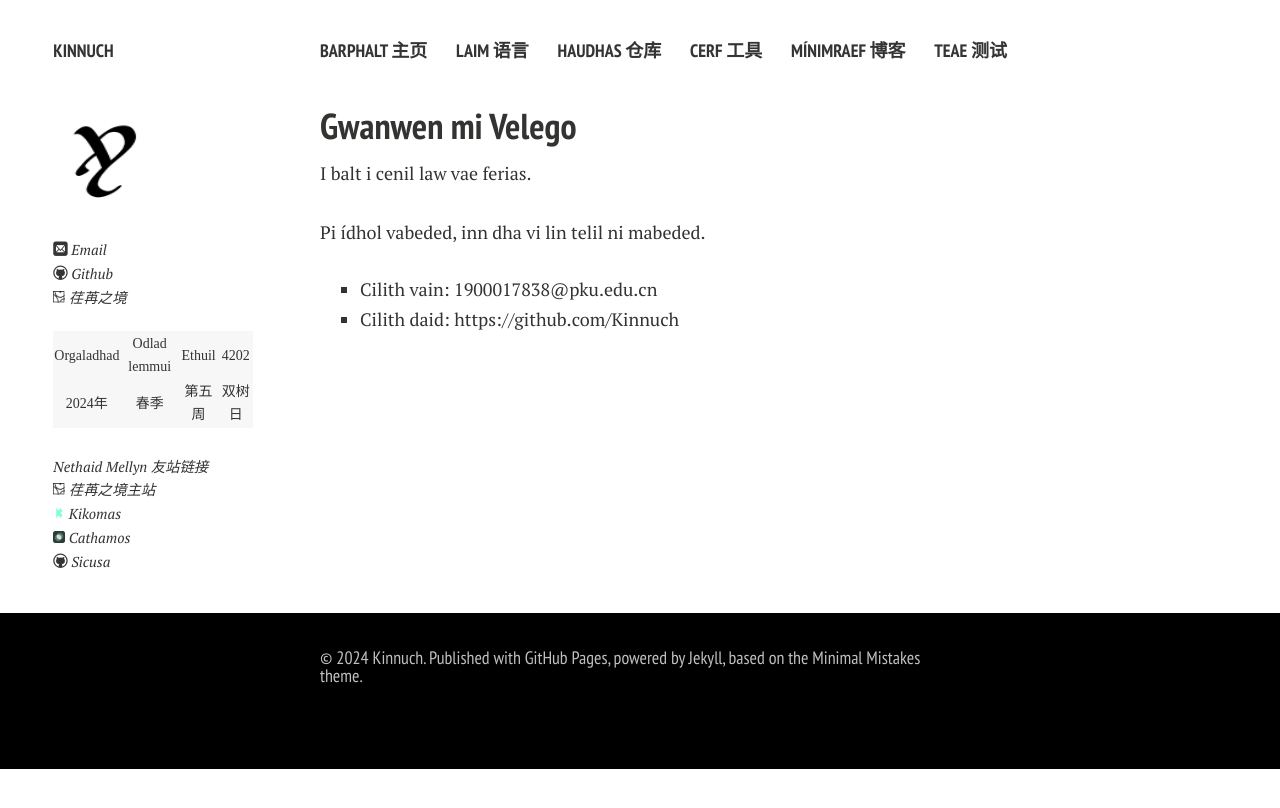
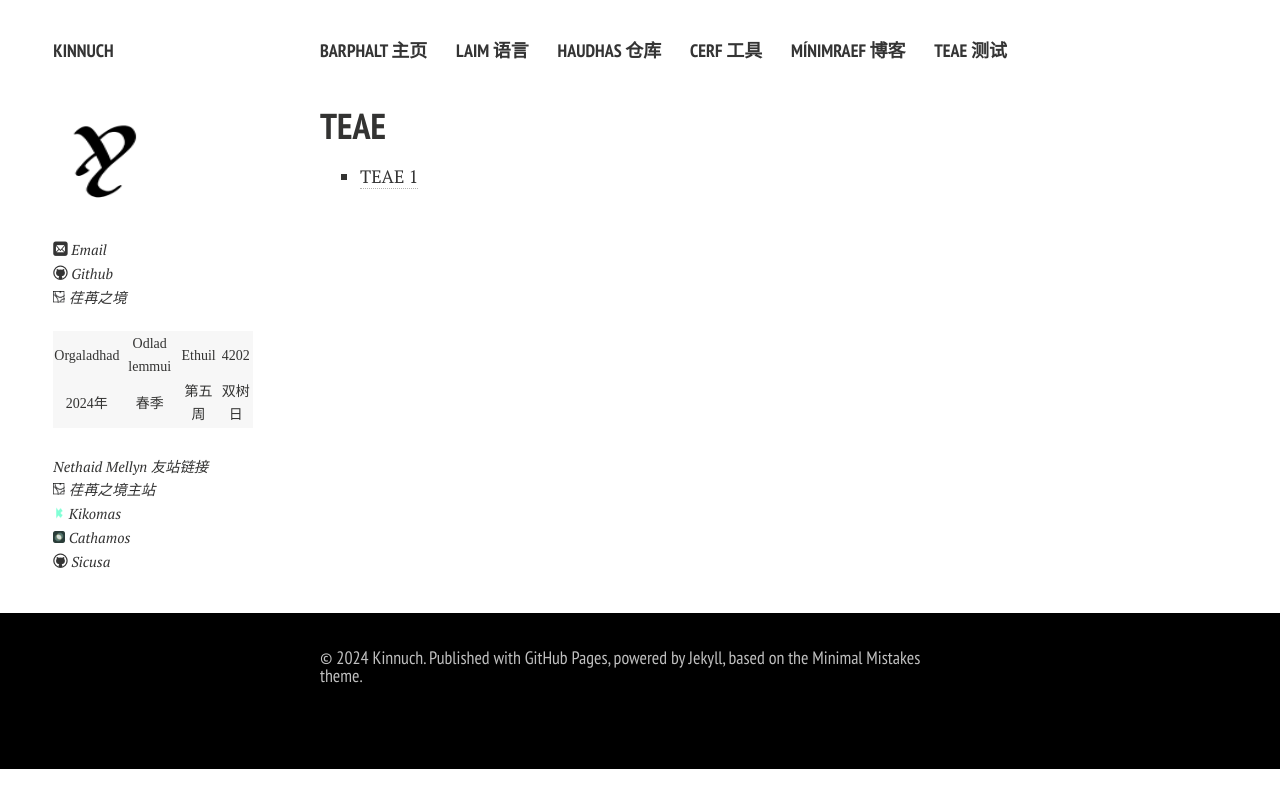
Before and after one commit to Kinnuch/kinnuch.github.io, a Jekyll site: the page built from teae.md, in a window 1280 px wide. Shown: the top 808 px of the page. Built offline with Jekyll 4.4.1, drawn with Linux system fonts in a browser that asks for light colours; nearby versions of some CDN libraries; comment, search, counter and statistics services are not loaded; a style sheet for code colours, icons or effects is not loaded.

Commit message:
update TEAE

```diff
--- a/teae.md
+++ b/teae.md
@@ -1,16 +1,9 @@
 ---
 layout: page
 permalink: /teae/index.html
-title: Lost in Void
+title: TEAE Links
 ---
 
-## Gwanwen mi Velego
+## TEAE
 
-I balt i cenil law vae ferias.
-
-<br>Pi ídhol vabeded, inn dha vi lin telil ni mabeded.
-
-- Cilith vain: 1900017838@pku.edu.cn
-- Cilith daid: https://github.com/Kinnuch
-
-<br>
+- [TEAE 1](https://github.kinnuch.io/file/TEAE1.pdf)
```
Also changed, not shown: index.md (+4 -0 lines).
